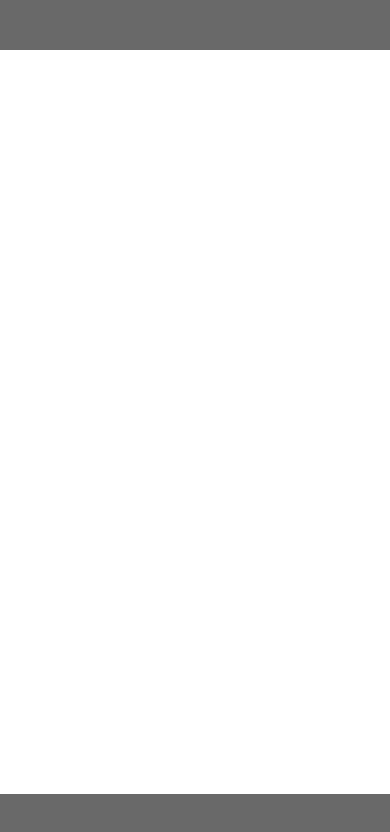
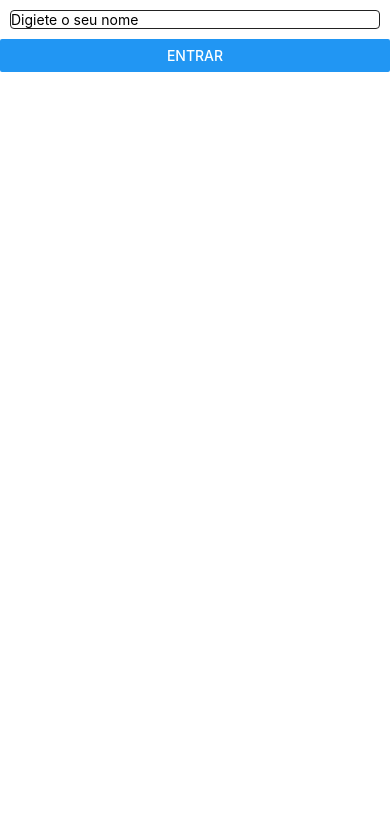
Before and after one commit to Venturim1/React-native, a React Native app: screen / in a window 390 px wide. Shown: the top 832 px of the page. Built offline with nearby package versions, Linux system fonts and the light colour scheme.

Commit message:
botão mais input

```diff
--- a/App.js
+++ b/App.js
@@ -1,13 +1,36 @@
 import React, {Component} from "react";
-import {View, Text, StyleSheet} from 'react-native'
+import {View, TextInput, StyleSheet, Text, Button, Alert} from 'react-native'
 
 class App extends Component {
+  constructor(props){
+    super(props);
+    this.state = {
+      nome: '',
+      input: ''
+    }
+    this.entrar = this.entrar.bind(this)
+  }
+
+  entrar() {
+    if(this.state.input === ''){
+      alert("Digiete o seu nome!")
+      return;
+    }
+    this.setState({nome:`Bem vindo: ${this.state.input} !` })
+  }
+
   render() {
     return(
-      <View style={{flex:1, backgroundColor: '#b5b3b3'}}>
-          <View style={{height:50, backgroundColor: '#696969'}} ></View>
-          <View style={{flex:1, backgroundColor: '#ffffff'}} ></View>
-          <View style={{height:50, backgroundColor: '#696969'}} ></View>
+      <View style={{flex:1}}>
+          <TextInput
+          style={styles.input}
+          placeholder="Digiete o seu nome"
+          underlineColorAndroid='transparent'
+          onChangeText={(texto => this.setState({input: texto}))}
+          />
+
+          <Button title="Entrar" onPress={() => this.entrar()}/>
+          <Text style={styles.text}>{this.state.nome}</Text>
       </View>
     )
   }
@@ -15,15 +38,20 @@ class App extends Component {
 }
 
 const styles = StyleSheet.create({
-  margem: {
-    marginTop: 40
+  container: {
+    flex:1
   },
-  cor: {
-    color: 'red'
+  input: {
+    borderWidth: 1,
+    borderColor: "#222",
+    borderRadius: 4,
+    margin:10
   },
-  alinhaTexto: {
-    textAlign: 'center'
+  text: {
+    textAlign:'center',
+    fontSize: 25
   }
+
 })
 
 export default App;
```
